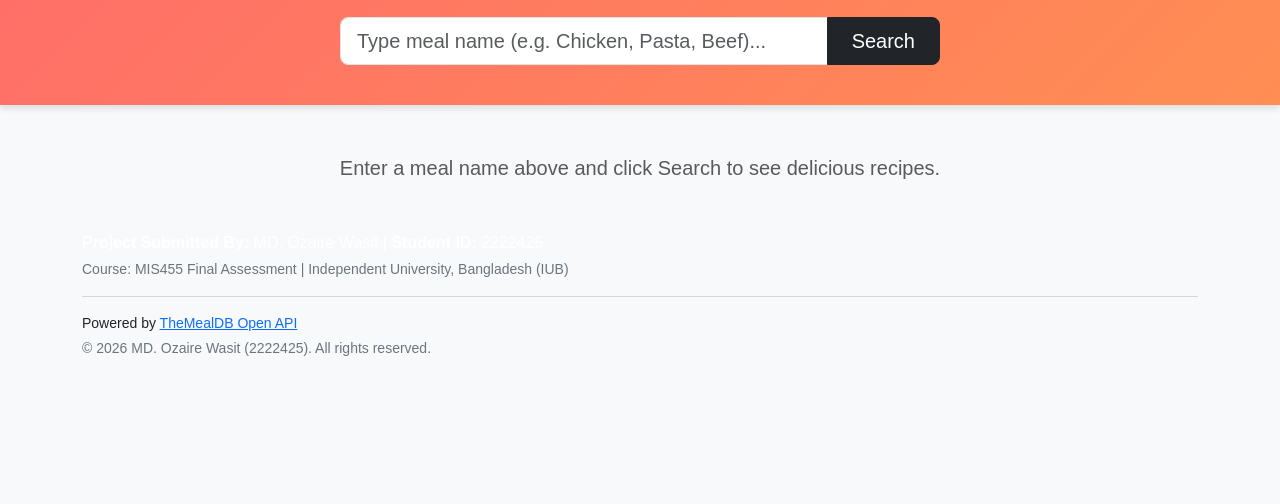
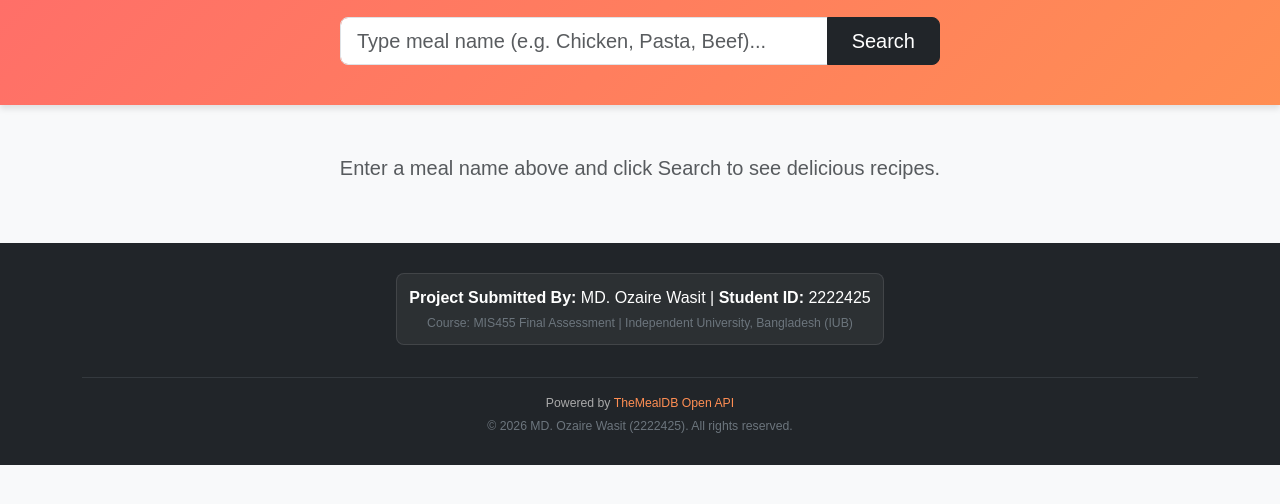
Before and after one commit to ozz35/MIS455-FInal-Practical-2222425-, a plain HTML site: page index.html in a window 1280 px wide. Shown: the part 178-682 px from the top of the page. Drawn offline with nearby package versions, Linux system fonts and the light colour scheme.

Commit message:
fifth commit

```diff
--- a/app.js
+++ b/app.js
@@ -84,3 +84,10 @@ function displayMeals(showAll) {
 function showAllMeals() {
   displayMeals(true);
 }
+
+// Pressing "Enter" in the search box triggers searchMeals()
+document.getElementById('search-input').addEventListener('keypress', function (e) {
+  if (e.key === 'Enter') {
+    searchMeals();
+  }
+});
--- a/style.css
+++ b/style.css
@@ -111,3 +111,25 @@ header {
 #show-all-btn:hover {
   background-color: #e05656;
 }
+
+footer {
+  background-color: #212529;
+  color: #aaa;
+  padding: 30px 20px;
+  text-align: center;
+  margin-top: 60px;
+  font-size: 14px;
+}
+
+.student-info-box {
+  background-color: rgba(255, 255, 255, 0.05);
+  padding: 12px;
+  border-radius: 8px;
+  border: 1px solid rgba(255, 255, 255, 0.1);
+  display: inline-block;
+}
+
+footer a {
+  color: #ff8e53;
+  text-decoration: none;
+}
```
